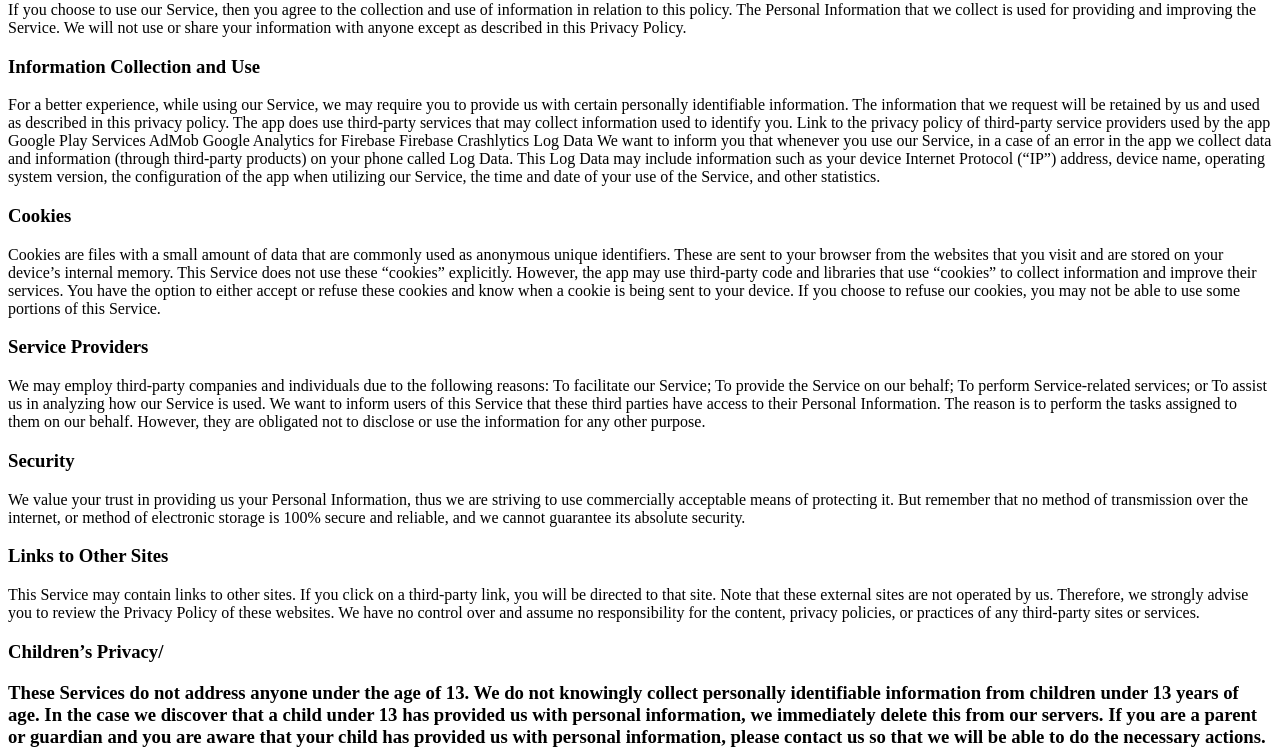
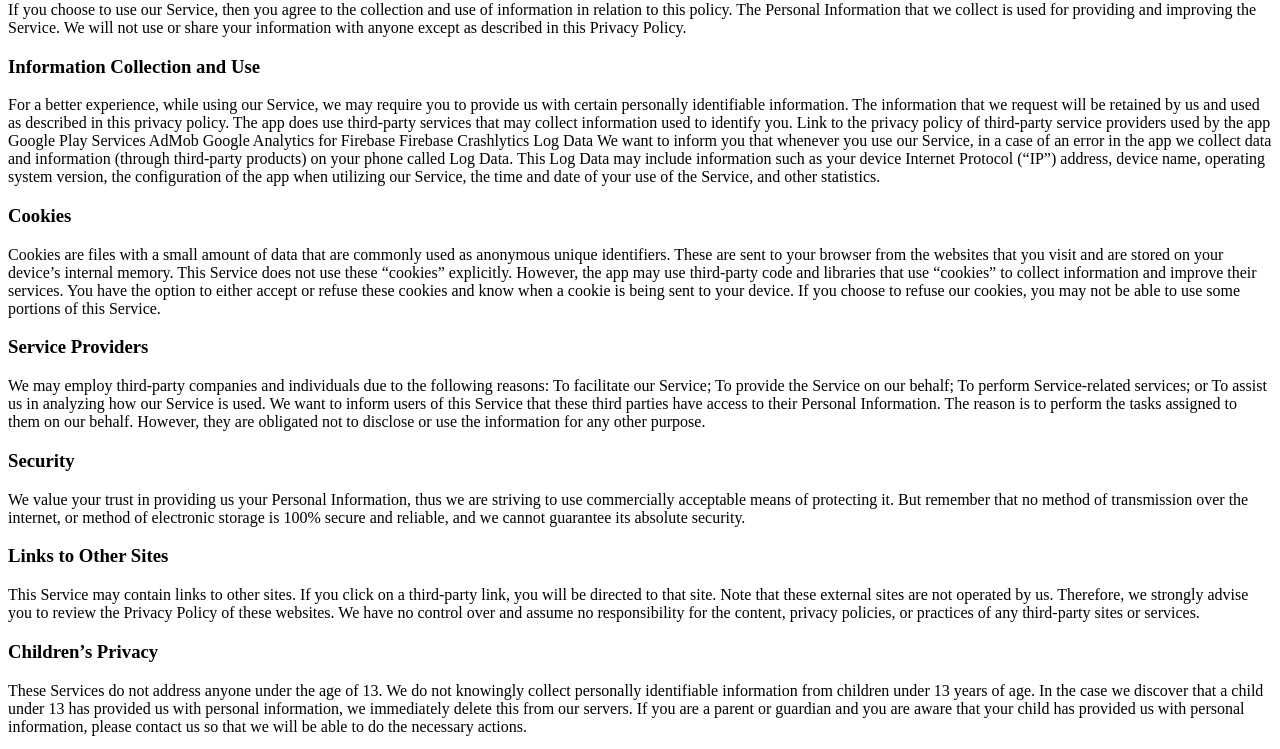
Before and after one commit to slayer1551/privacypolicy, a plain HTML site: page index.html in a window 1280 px wide. Shown: the part 79-828 px from the top of the page. Drawn offline with Linux system fonts and the light colour scheme.

Commit message:
Update index.html

```diff
--- a/index.html
+++ b/index.html
@@ -42,7 +42,7 @@ We value your trust in providing us your Personal Information, thus we are striv
 
 This Service may contain links to other sites. If you click on a third-party link, you will be directed to that site. Note that these external sites are not operated by us. Therefore, we strongly advise you to review the Privacy Policy of these websites. We have no control over and assume no responsibility for the content, privacy policies, or practices of any third-party sites or services.
 
-<h3>Children’s Privacy/<h3>
+<h3>Children’s Privacy</h3>
 
 These Services do not address anyone under the age of 13. We do not knowingly collect personally identifiable information from children under 13 years of age. In the case we discover that a child under 13 has provided us with personal information, we immediately delete this from our servers. If you are a parent or guardian and you are aware that your child has provided us with personal information, please contact us so that we will be able to do the necessary actions.
 
```
